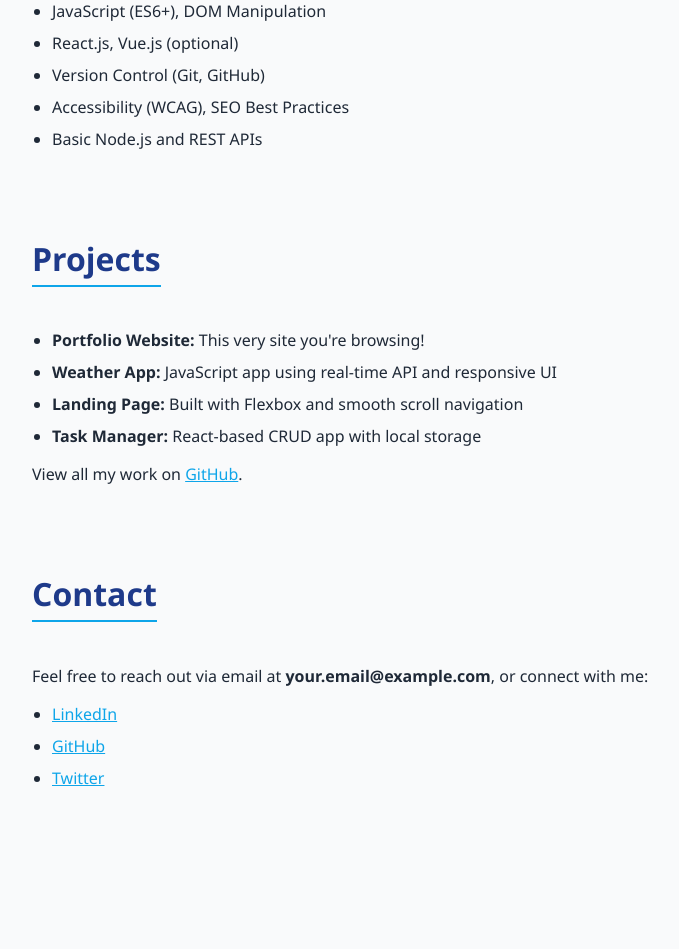
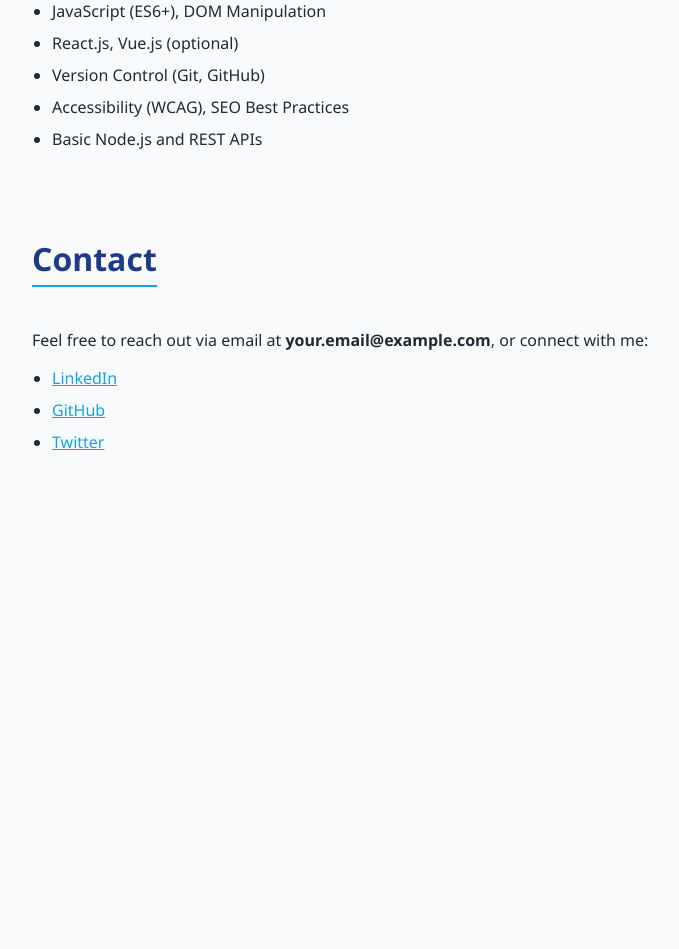
Before and after one commit to roparon/Flask_Task_App, a Flask app: template app/templates/griev.html in a window 1280 px wide. Shown: the part 807-1756 px from the top of the page, without its empty margins (158-837 px from the left). After the commit the page ends 1257 px from the top, so only its background shows below. Run offline with Flask 3, Linux system fonts and the light colour scheme; the template is opened without the code that fills it, so the values that code supplies are empty.

Commit message:
innitial commit

```diff
--- a/app/templates/griev.html
+++ b/app/templates/griev.html
@@ -149,20 +149,6 @@
         <li>Basic Node.js and REST APIs</li>
       </ul>
     </section>
-
-    <section id="projects">
-      <h2>Projects</h2>
-      <ul>
-        <li><strong>Portfolio Website:</strong> This very site you're browsing!</li>
-        <li><strong>Weather App:</strong> JavaScript app using real-time API and responsive UI</li>
-        <li><strong>Landing Page:</strong> Built with Flexbox and smooth scroll navigation</li>
-        <li><strong>Task Manager:</strong> React-based CRUD app with local storage</li>
-      </ul>
-      <p>
-        View all my work on <a class="inline-link" href="https://github.com/yourusername" target="_blank">GitHub</a>.
-      </p>
-    </section>
-
     <section id="contact">
       <h2>Contact</h2>
       <p>
```
